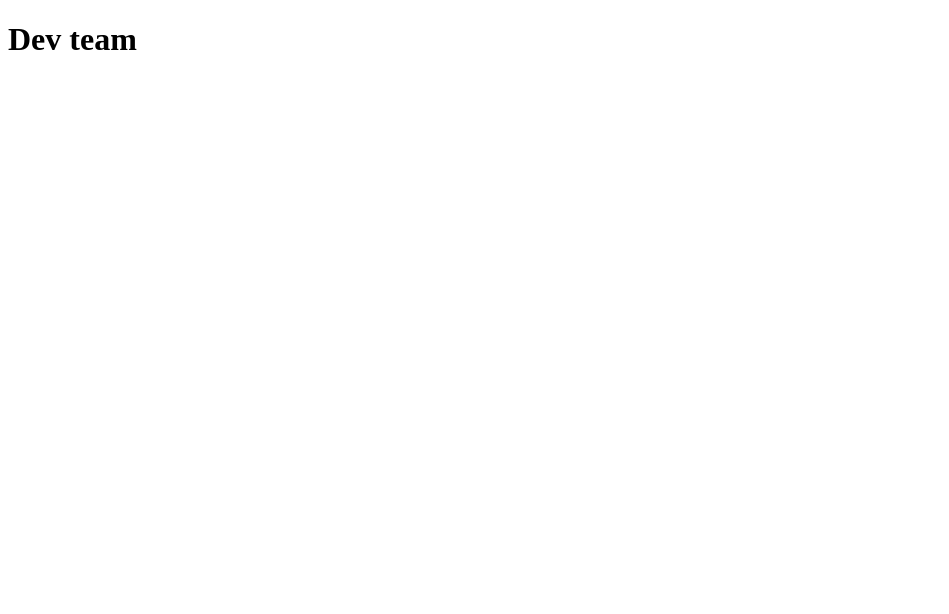
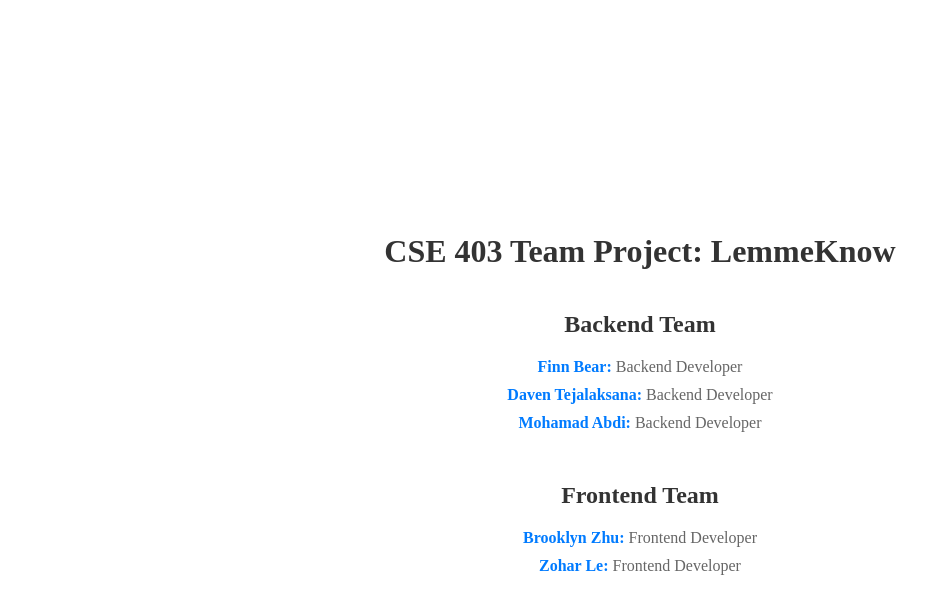
Before and after one commit to cse403-lemme-know/lemme-know, a SvelteKit app in the folder frontend/: page /devteam in a window 1280 px wide. Shown: the top 614 px of the page, without its empty margins (0-949 px from the left). Built offline with nearby package versions, Linux system fonts and the light colour scheme.

Commit message:
dev team page

```diff
--- a/frontend/src/routes/devteam/+page.svelte
+++ b/frontend/src/routes/devteam/+page.svelte
@@ -1 +1,50 @@
-<h1>Dev team</h1>
+<script>
+</script>
+
+<main>
+	<h1>CSE 403 Team Project: LemmeKnow</h1>
+
+	<div class="team-section">
+		<h2>Backend Team</h2>
+		<div class="team-member"><span class="role">Finn Bear:</span> Backend Developer</div>
+		<div class="team-member"><span class="role">Daven Tejalaksana:</span> Backend Developer</div>
+		<div class="team-member"><span class="role">Mohamad Abdi:</span> Backend Developer</div>
+	</div>
+
+	<div class="team-section">
+		<h2>Frontend Team</h2>
+		<div class="team-member"><span class="role">Brooklyn Zhu:</span> Frontend Developer</div>
+		<div class="team-member"><span class="role">Zohar Le:</span> Frontend Developer</div>
+	</div>
+</main>
+
+<style>
+	main {
+		display: flex;
+		flex-direction: column;
+		align-items: center;
+		justify-content: center;
+		min-height: 100vh;
+		text-align: center;
+	}
+
+	h1,
+	h2 {
+		color: #333;
+	}
+
+	.team-section {
+		margin-bottom: 20px;
+	}
+
+	.team-member {
+		font-size: 16px;
+		color: #666;
+		margin: 10px 0;
+	}
+
+	.role {
+		font-weight: bold;
+		color: #007bff;
+	}
+</style>
```
